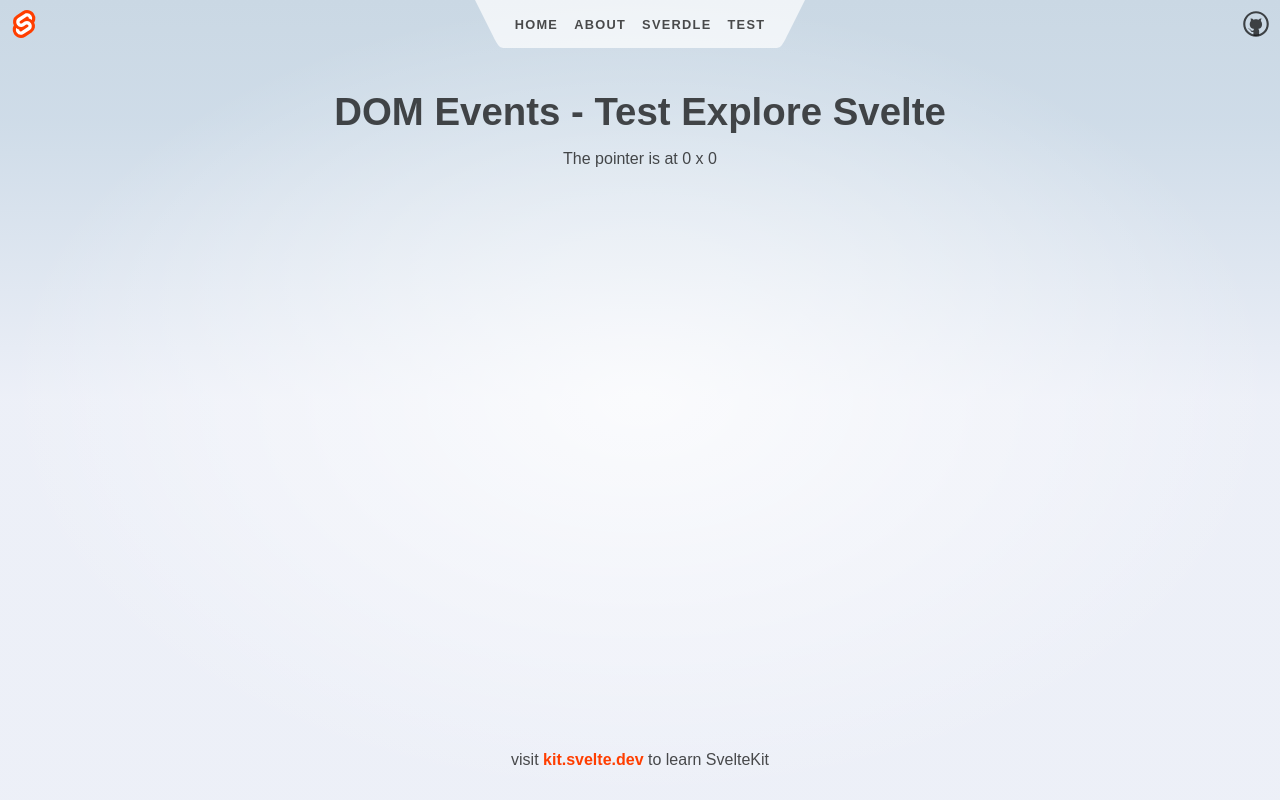
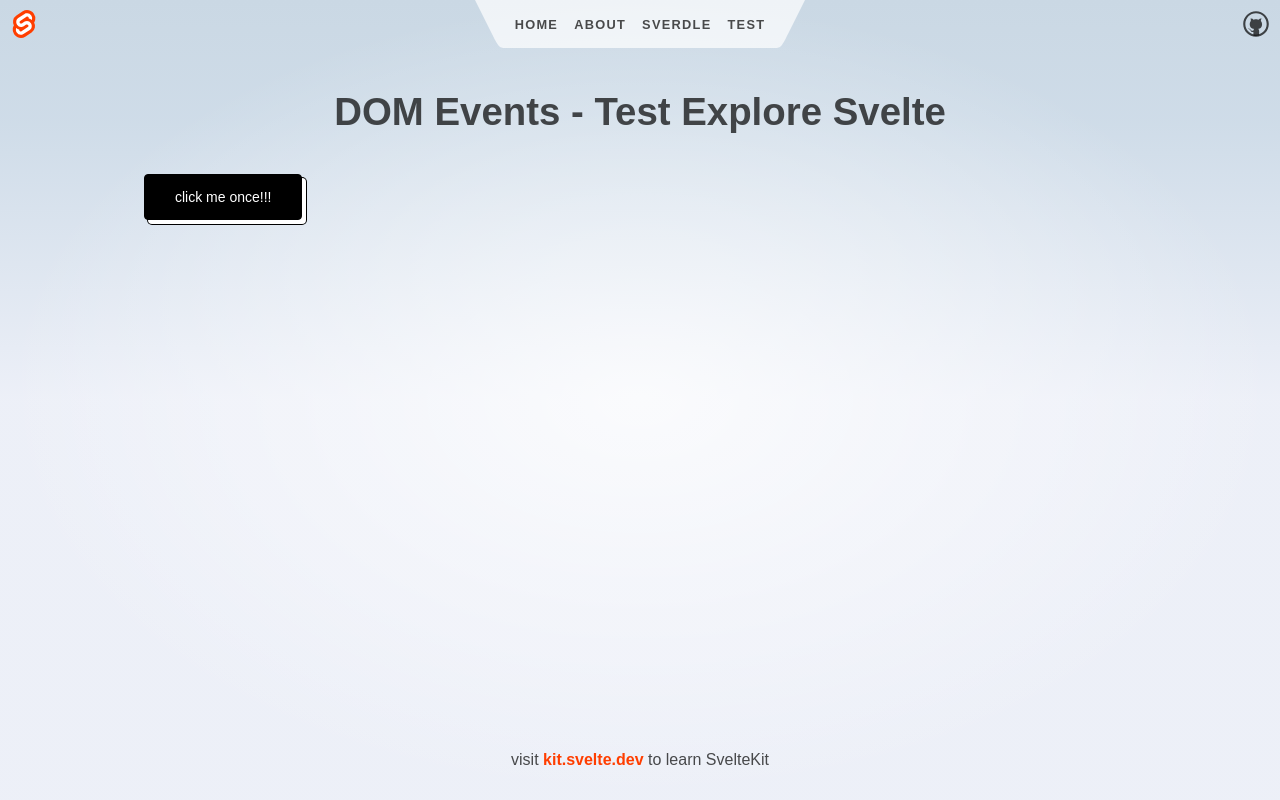
Before and after one commit to choiruladamm/svelte-playground, a SvelteKit app: page /test/events-section in a window 1280 px wide. Built offline with nearby package versions, Linux system fonts and the light colour scheme.

Commit message:
chore: event modifier

```diff
--- a/src/routes/styles.css
+++ b/src/routes/styles.css
@@ -88,6 +88,54 @@ button:focus:not(:focus-visible) {
 	outline: none;
 }
 
+.button-50 {
+	appearance: button;
+	background-color: #000;
+	background-image: none;
+	border: 1px solid #000;
+	border-radius: 4px;
+	box-shadow:
+		#fff 4px 4px 0 0,
+		#000 4px 4px 0 1px;
+	box-sizing: border-box;
+	color: #fff;
+	cursor: pointer;
+	display: inline-block;
+	font-family: ITCAvantGardeStd-Bk, Arial, sans-serif;
+	font-size: 14px;
+	font-weight: 400;
+	line-height: 20px;
+	overflow: visible;
+	padding: 12px 30px;
+	text-align: center;
+	text-transform: none;
+	touch-action: manipulation;
+	user-select: none;
+	-webkit-user-select: none;
+	vertical-align: middle;
+	white-space: nowrap;
+}
+
+.button-50:focus {
+	text-decoration: none;
+}
+
+.button-50:hover {
+	text-decoration: none;
+}
+
+.button-50:active {
+	box-shadow: rgba(0, 0, 0, 0.125) 0 3px 5px inset;
+	outline: 0;
+}
+
+.button-50:not([disabled]):active {
+	box-shadow:
+		#fff 2px 2px 0 0,
+		#000 2px 2px 0 1px;
+	transform: translate(2px, 2px);
+}
+
 @media (min-width: 720px) {
 	h1 {
 		font-size: 2.4rem;
--- a/src/routes/test/events-section/+page.svelte
+++ b/src/routes/test/events-section/+page.svelte
@@ -1,5 +1,6 @@
 <script>
 	import DomEvents from './DomEvents.svelte';
+	import EventModifier from './EventModifier.svelte';
 </script>
 
 <svelte:head>
@@ -10,7 +11,8 @@
 <main class="flex">
 	<h1>DOM Events - Test Explore Svelte</h1>
 
-	<DomEvents />
+	<EventModifier />
+	<!-- <DomEvents /> -->
 </main>
 
 <style>
--- /dev/null
+++ b/src/routes/test/events-section/EventModifier.svelte
@@ -0,0 +1,5 @@
+<div class="div">
+	<button class="button-50" on:click|once={() => alert('button clicked')}>
+		click me once!!!
+	</button>
+</div>
```
